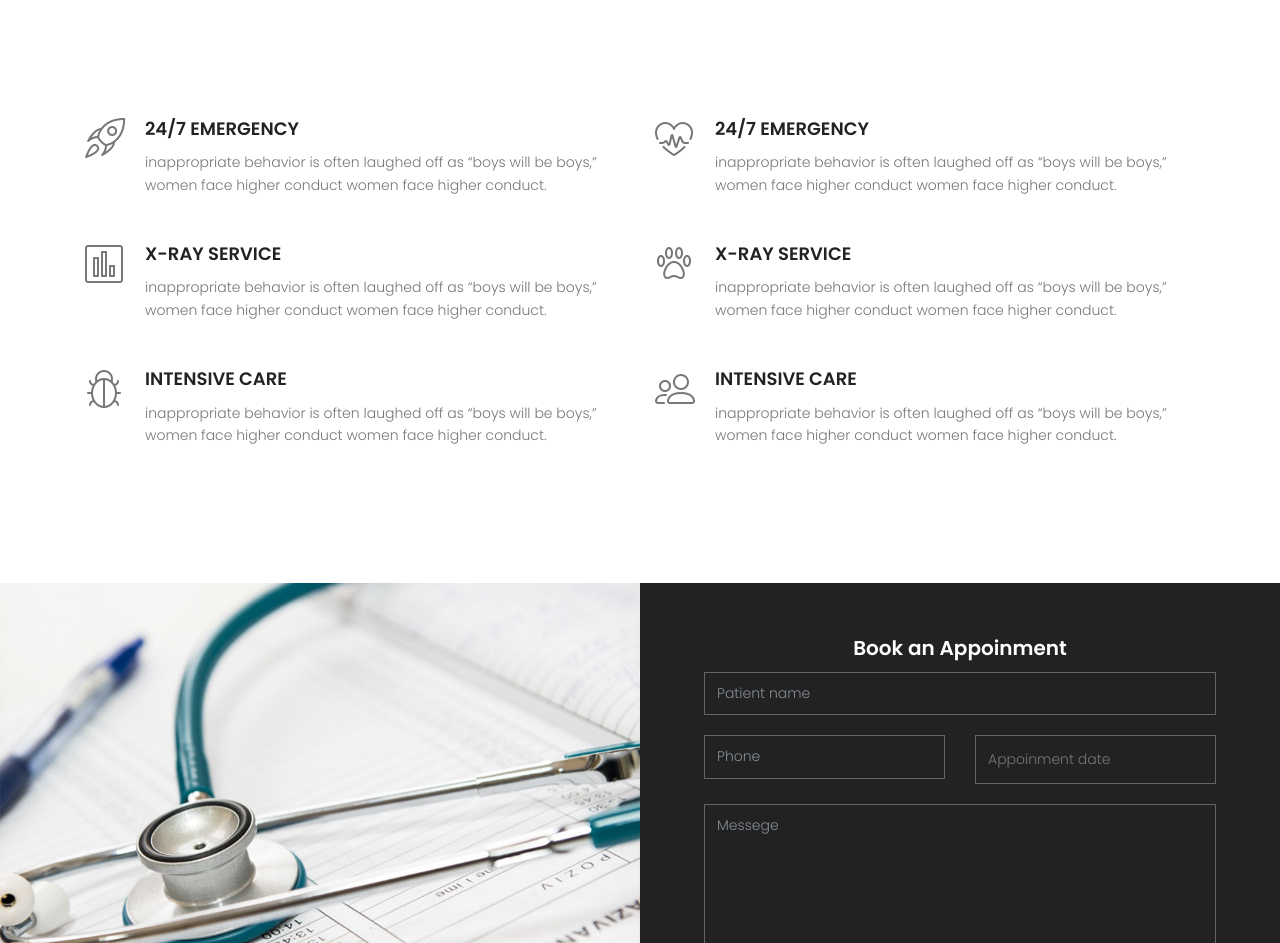
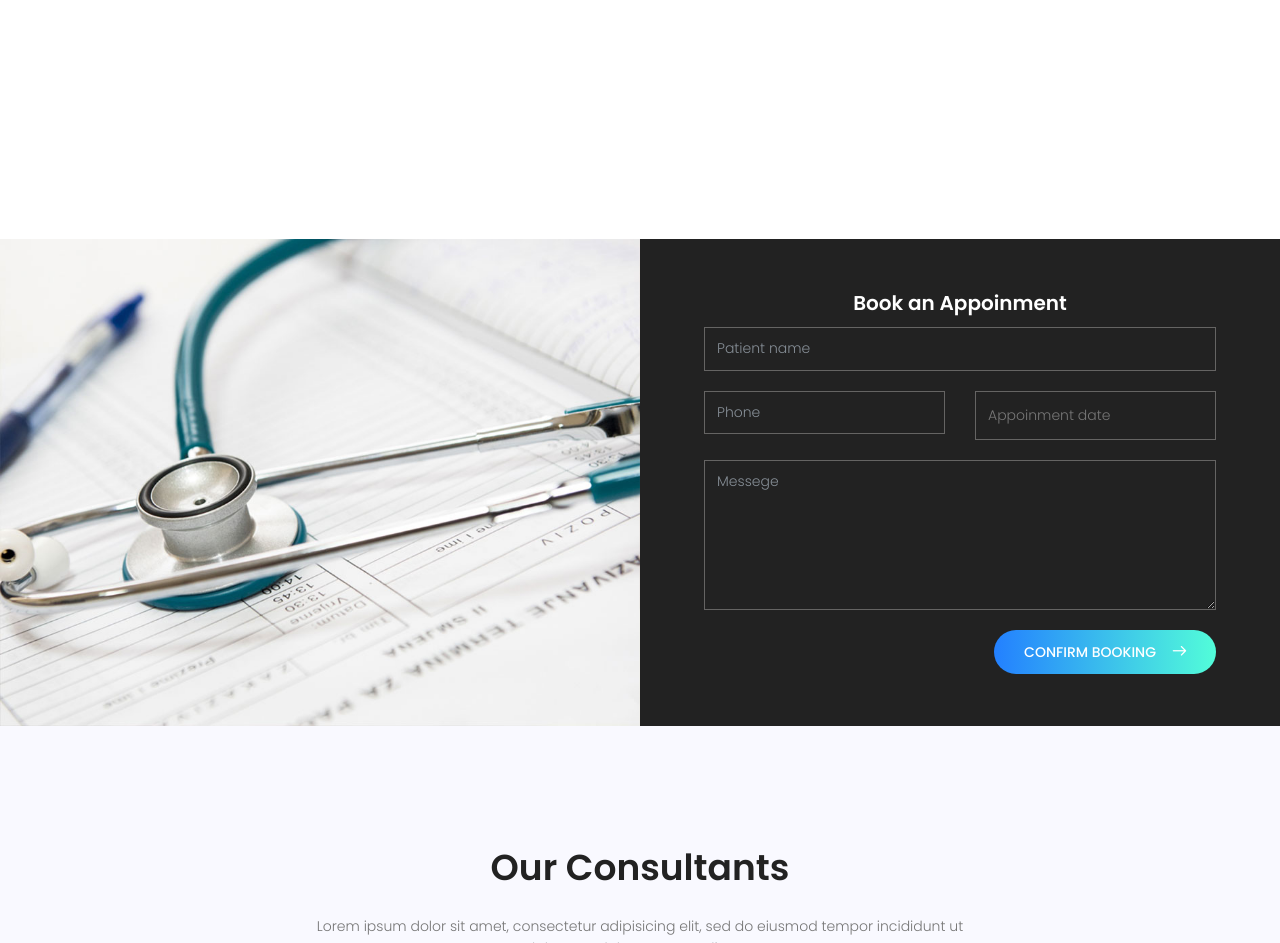
Before and after one commit to julioberina/worthyarmory, a plain HTML site: page index.html in a window 1280 px wide. Shown: the part 923-1866 px from the top of the page. Drawn offline with nearby package versions, Linux system fonts and the light colour scheme.

Commit message:
Delete feature section

```diff
--- a/index.html
+++ b/index.html
@@ -38,7 +38,7 @@
 							<div class="logo">
 								<a href="#home">
 									<img src="img/Primary-Logo-Worthy-Armory-1.png"
-											 style="max-height: 50px;" alt="">
+											 style="max-height: 50px; max-width: 200px;" alt="">
 								</a>
 							</div>
 							<div class="main-menubar d-flex align-items-center">
@@ -82,75 +82,11 @@
 			<section class="feature-area section-gap" id="service">
 				<div class="container">
 					<div class="row">
-						<div class="col-lg-6">
-							<div class="single-feature d-flex flex-row pb-30">
-								<div class="icon">
-									<span class="lnr lnr-rocket"></span>
-								</div>
-								<div class="desc">
-									<h4 class="text-uppercase">24/7 emergency</h4>
-									<p>
-										inappropriate behavior is often laughed off as “boys will be boys,” <br> women face higher conduct women face higher conduct.
-									</p>
-								</div>
-							</div>
-							<div class="single-feature d-flex flex-row pb-30">
-								<div class="icon">
-									<span class="lnr lnr-chart-bars"></span>
-								</div>
-								<div class="desc">
-									<h4 class="text-uppercase">X-Ray Service</h4>
-									<p>
-										inappropriate behavior is often laughed off as “boys will be boys,” <br> women face higher conduct women face higher conduct.
-									</p>
-								</div>
-							</div>
-							<div class="single-feature d-flex flex-row">
-								<div class="icon">
-									<span class="lnr lnr-bug"></span>
-								</div>
-								<div class="desc">
-									<h4 class="text-uppercase">Intensive Care</h4>
-									<p>
-										inappropriate behavior is often laughed off as “boys will be boys,” <br> women face higher conduct women face higher conduct.
-									</p>
-								</div>
-							</div>
+						<div class="col-lg-4">
 						</div>
-						<div class="col-lg-6">
-							<div class="single-feature d-flex flex-row pb-30">
-								<div class="icon">
-									<span class="lnr lnr-heart-pulse"></span>
-								</div>
-								<div class="desc">
-									<h4 class="text-uppercase">24/7 emergency</h4>
-									<p>
-										inappropriate behavior is often laughed off as “boys will be boys,” <br> women face higher conduct women face higher conduct.
-									</p>
-								</div>
-							</div>
-							<div class="single-feature d-flex flex-row pb-30">
-								<div class="icon">
-									<span class="lnr lnr-paw"></span>
-								</div>
-								<div class="desc">
-									<h4 class="text-uppercase">X-Ray Service</h4>
-									<p>
-										inappropriate behavior is often laughed off as “boys will be boys,” <br> women face higher conduct women face higher conduct.
-									</p>
-								</div>
-							</div>
-							<div class="single-feature d-flex flex-row">
-								<div class="icon">
-									<span class="lnr lnr-users"></span>
-								</div>
-								<div class="desc">
-									<h4 class="text-uppercase">Intensive Care</h4>
-									<p>
-										inappropriate behavior is often laughed off as “boys will be boys,” <br> women face higher conduct women face higher conduct.
-									</p>
-								</div>
-							</div>
+						<div class="col-lg-4">
+						</div>
+						<div class="col-lg-4">
 						</div>
 					</div>
 				</div>
```
